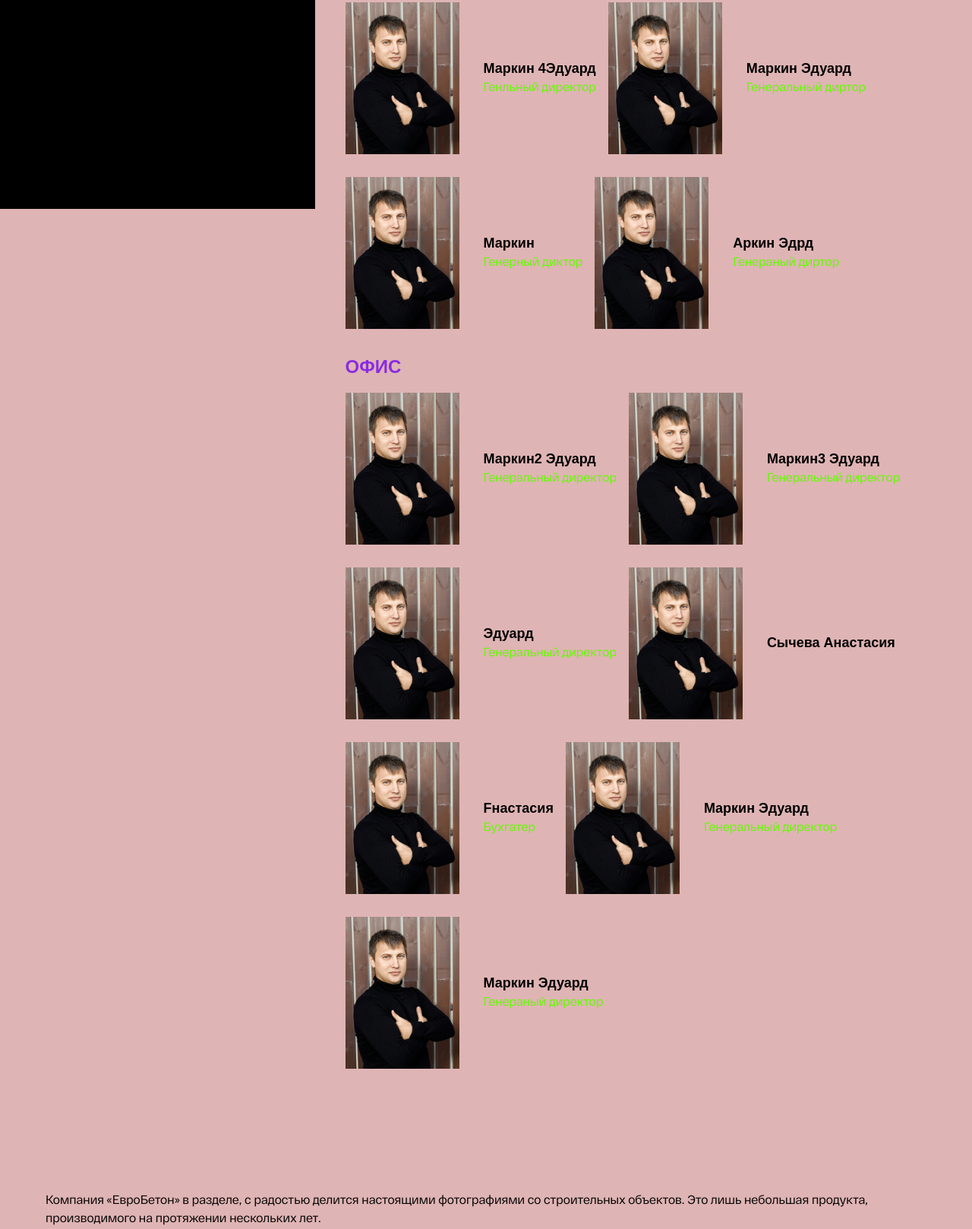
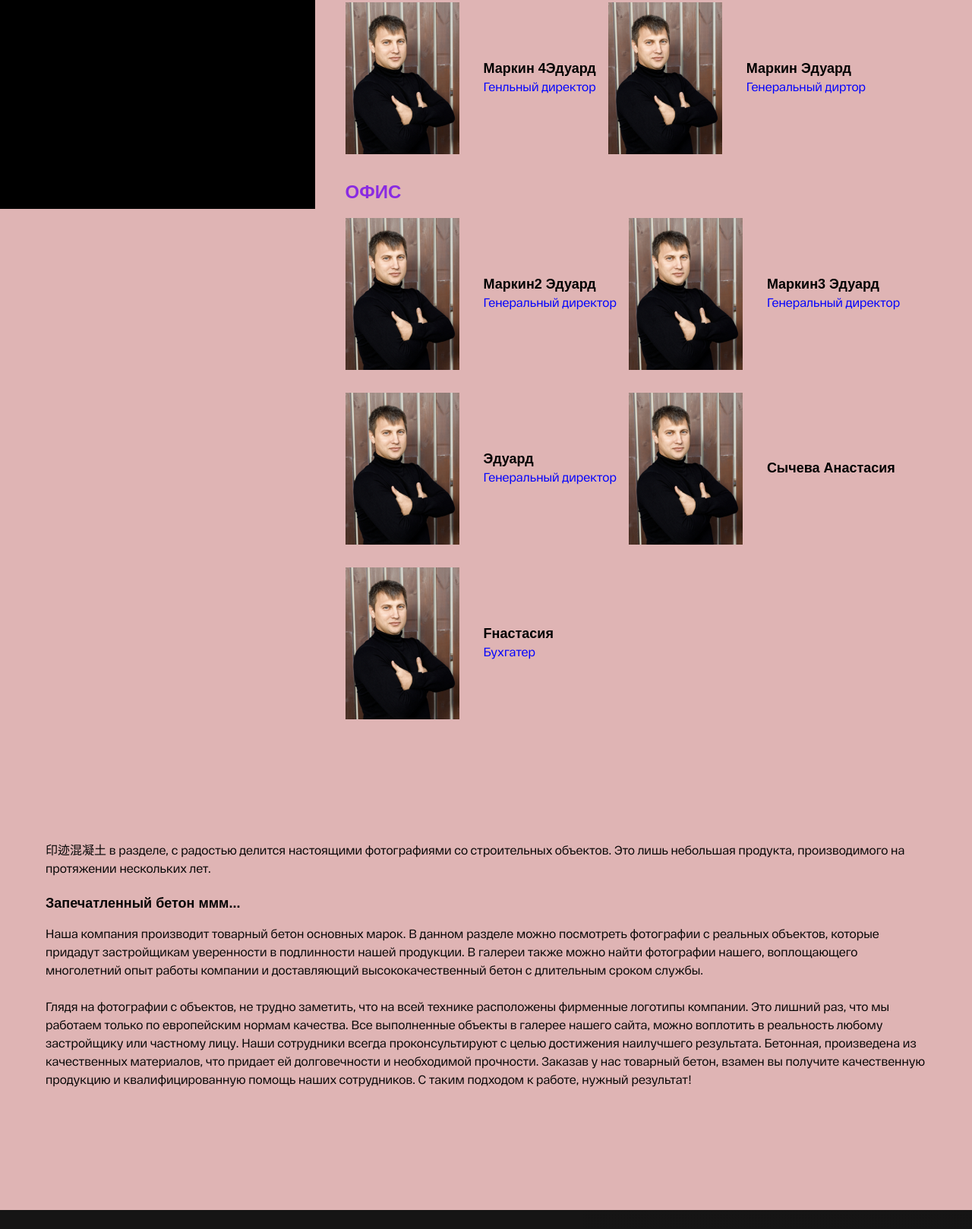
Before and after one commit to FAMng/sw-academy-conflicts2.0, a plain HTML site: page src/index.html in a window 1280 px wide. Shown: the part 718-2336 px from the top of the page at 76% size. Drawn offline with Linux system fonts and the light colour scheme; files whose address does not match are found by name; a web font is replaced by a local one.

Commit message:
2: Выполнит практическое задание 2
Поменяет цвет ссылок на синий в блоке "Синий".Уберет по две кариточки из блоков "ОФИС","ПРОИЗВОДСТВО". Поменяет текст  "Компания «ЕвроБетон».. на "印迹混凝土". Перекрасит цвет наведения элементов меню на красный.Переименует "Производство" в "Услуги"

```diff
--- a/src/css/style.css
+++ b/src/css/style.css
@@ -195,7 +195,7 @@ html,body{
 }
 .connect--link,
 .contacts__people-office-item-text--job-title{
-    color: #64fb00;
+    color: blue;
     line-height: 150%;
 }
 .contacts__info-connect-socials {
@@ -522,7 +522,7 @@ html,body{
         transition: color 0.5s ease;
     }
     .header__menu-item:hover .header__menu-item-link{
-        color: #fff;
+        color: red;
         transition: color 0.5s ease;
     }
     .contacts,
--- a/src/index.html
+++ b/src/index.html
@@ -187,32 +187,10 @@
                             <p class="contacts__people-office-item-text--job-title">Бухгатер</p>
                         </div>
                     </li>
-                    <li class="contacts__people-office-item">
-                        <img class="contacts__people-office-item--image"
-                             src="/img/people/people1.png"
-                             alt="Эдуард"
-                             loading="lazy"
-                        >
-                        <div class="contacts__people-office-item-text">
-                            <p class="contacts__people-office-item-text--name">Маркин Эдуард</p>
-                            <p class="contacts__people-office-item-text--job-title">Генеральный директор</p>
-                        </div>
-                    </li>
-                    <li class="contacts__people-office-item">
-                        <img class="contacts__people-office-item--image"
-                             src="/img/people/people1.png"
-                             alt="Эдуард"
-                             loading="lazy"
-                        >
-                        <div class="contacts__people-office-item-text">
-                            <p class="contacts__people-office-item-text--name">Маркин Эдуард</p>
-                            <p class="contacts__people-office-item-text--job-title">Генераный директор</p>
-                        </div>
-                    </li>
                 </ul>
             </div>
             <div class="contacts__people-production">
-                <h2 class="contacts__people-office-title">Производство</h2>
+                <h2 class="contacts__people-office-title">Услуги</h2>
                 <ul class="contacts__people-office-items">
                     <li class="contacts__people-office-item">
                         <img class="contacts__people-office-item-image"
@@ -280,28 +258,6 @@
                             <p class="contacts__people-office-item-text--job-title">Генеральный диртор</p>
                         </div>
                     </li>
-                    <li class="contacts__people-office-item">
-                        <img class="contacts__people-office-item--image"
-                             src="/img/people/people1.png"
-                             alt="Эдуард"
-                             loading="lazy"
-                        >
-                        <div class="contacts__people-office-item-text">
-                            <p class="contacts__people-office-item-text--name">Маркин</p>
-                            <p class="contacts__people-office-item-text--job-title">Генерный диктор</p>
-                        </div>
-                    </li>
-                    <li class="contacts__people-office-item">
-                        <img class="contacts__people-office-item--image"
-                             src="/img/people/people1.png"
-                             alt="Эдуард"
-                             loading="lazy"
-                        >
-                        <div class="contacts__people-office-item-text">
-                            <p class="contacts__people-office-item-text--name">Аркин Эдрд</p>
-                            <p class="contacts__people-office-item-text--job-title">Генераный диртор</p>
-                        </div>
-                    </li>
                 </ul>
             </div>
         </section>
@@ -310,7 +266,7 @@
         <div class="contacts__description-container">
             <div class="contacts__description-items">
                 <p class="contacts__description-item--text">
-                    Компания «ЕвроБетон» в разделе, с радостью делится настоящими фотографиями со строительных
+                    印迹混凝土 в разделе, с радостью делится настоящими фотографиями со строительных
                     объектов. Это лишь небольшая продукта, производимого на протяжении
                     нескольких лет.
                 </p>
```
